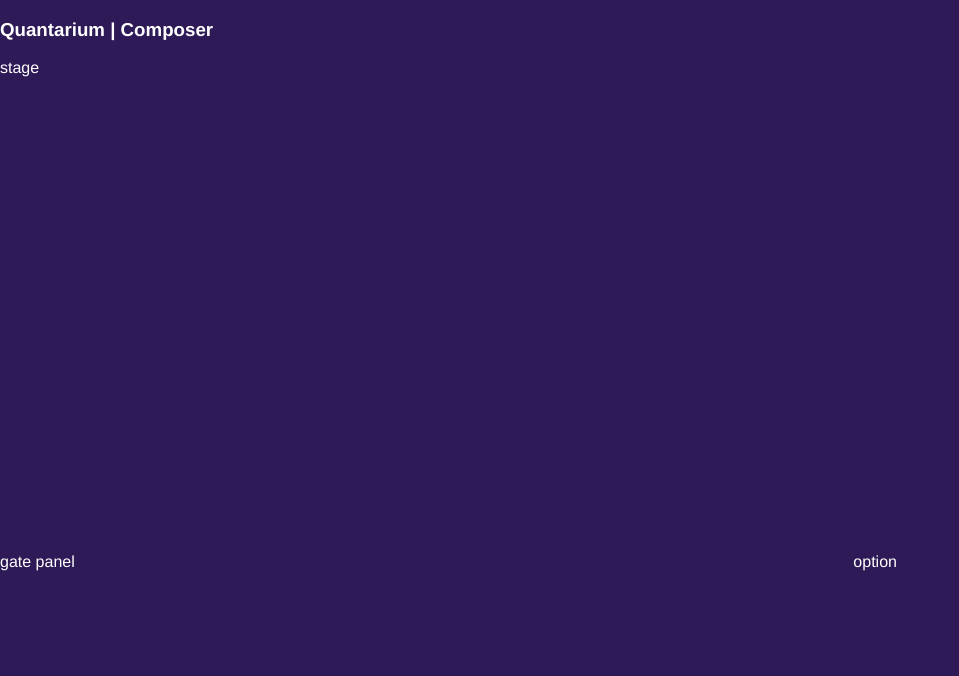
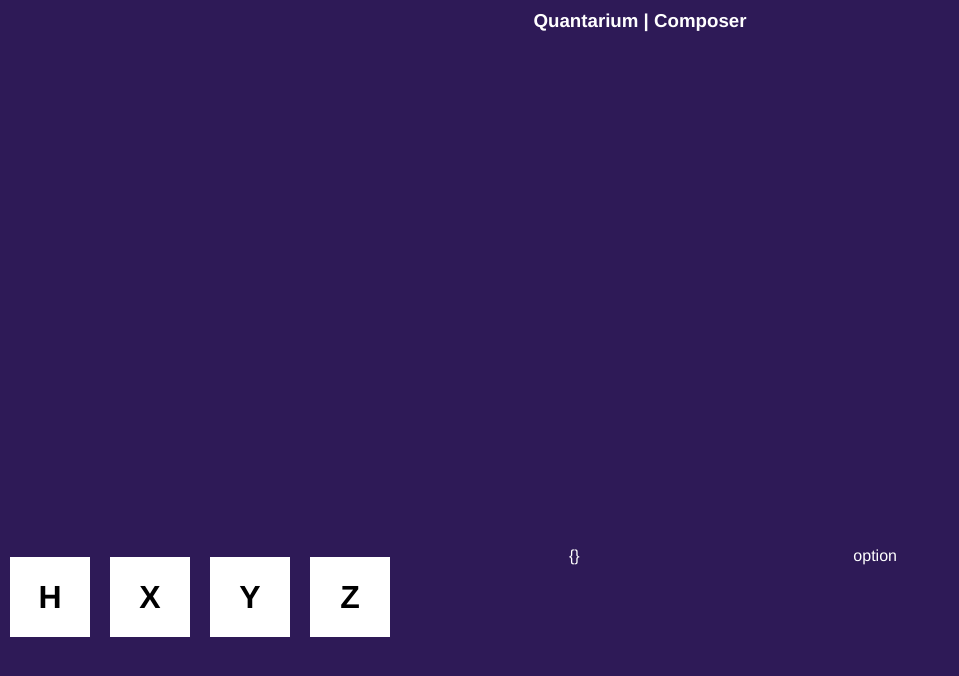
Before and after one commit to Th1nkK1D/quantarium-ui, a Vue app: page /#/ in a window 1280 px wide. Shown: the top 676 px of the page, without its empty margins (0-959 px from the left). Built offline with nearby package versions, Linux system fonts and the light colour scheme.

Commit message:
Add basic gate operation UI

```diff
--- /dev/null
+++ b/src/components/GateIcon.vue
@@ -0,0 +1,28 @@
+<template>
+  <div class="gate-icon" @click="onClickGate()">
+    <h1>{{ symbol.toUpperCase() }}</h1>
+  </div>
+</template>
+
+<script>
+export default {
+  name: 'GateIcon',
+  props: ['symbol', 'onClickGate']
+}
+</script>
+
+<style lang="scss" scoped>
+  .gate-icon {
+    width: 80px;
+    height: 80px;
+    display: flex;
+    justify-content: center;
+    background-color: white;
+    color: black;
+    margin: 10px;
+
+    h1 {
+      margin: auto;
+    }
+  }
+</style>
--- a/src/views/Composer.vue
+++ b/src/views/Composer.vue
@@ -1,21 +1,71 @@
 <template>
   <div class="fx-col composer">
+    <!-- title row -->
     <div class="fx-row">
       <h3 class="title">Quantarium | Composer</h3>
-    </div>
-    <div class="fx-row fx-x2">stage</div>
+    </div><!-- end of title row -->
+    <!-- stage -->
+    <div class="fx-row fx-x2">
+      <GateIcon v-for="(gateSym, g) in appliedGates" :key="g" :symbol="gateSym" />
+      <span v-if="appliedGates.length > 0" @click="removeGate()">Remove</span>
+    </div><!-- end of stage -->
+    <!-- controller row -->
     <div class="fx-row fx-x1">
-      <div class="fx-col fx-x2">gate panel</div>
-      <div class="fx-col fx-x1">option</div>
-    </div>
+      <!-- gate tray -->
+      <div class="fx-col fx-x2">
+        <div class="fx-row">
+          <!-- gates list -->
+          <div class="fx-col fx-x2">
+            <div class="fx-row">
+              <GateIcon v-for="gate in availableGates" :key="gate.symbol" :symbol="gate.symbol" :onClickGate="() => onClickGate(gate)" />
+            </div>
+          </div><!-- end of gates list -->
+          <div class="fx-col fx-x1">
+            {{ focusedGate }}
+          </div>
+        </div>
+      </div><!-- end of gate tray -->
+      <!-- options -->
+      <div class="fx-col fx-x1">
+        option
+      </div><!-- end of options -->
+    </div><!-- end of controller row -->
   </div>
 </template>
 
 <script>
-// @ is an alias to /src
+import GateIcon from '../components/GateIcon'
 
 export default {
-  name: 'Composer'
+  name: 'Composer',
+  components: {
+    GateIcon
+  },
+  data () {
+    return {
+      availableGates: [
+        { symbol: 'h', name: 'Hadamard Gate', desc: 'desc' },
+        { symbol: 'x', name: 'Pauli-X Gate', desc: 'desc' },
+        { symbol: 'y', name: 'Pauli-Y Gate', desc: 'desc' },
+        { symbol: 'z', name: 'Pauli-Z Gate', desc: 'desc' }
+      ],
+      appliedGates: [],
+      focusedGate: {}
+    }
+  },
+  methods: {
+    onClickGate (gate) {
+      if (gate !== this.focusedGate) {
+        this.focusedGate = gate
+      } else {
+        this.appliedGates.push(gate.symbol)
+        this.focusedGate = {}
+      }
+    },
+    removeGate () {
+      this.appliedGates.splice(this.appliedGates.length - 1, 1)
+    }
+  }
 }
 </script>
 
@@ -29,6 +79,7 @@ export default {
 
     .title {
       text-align: center;
+      margin: 10px auto;
     }
   }
 </style>
```
